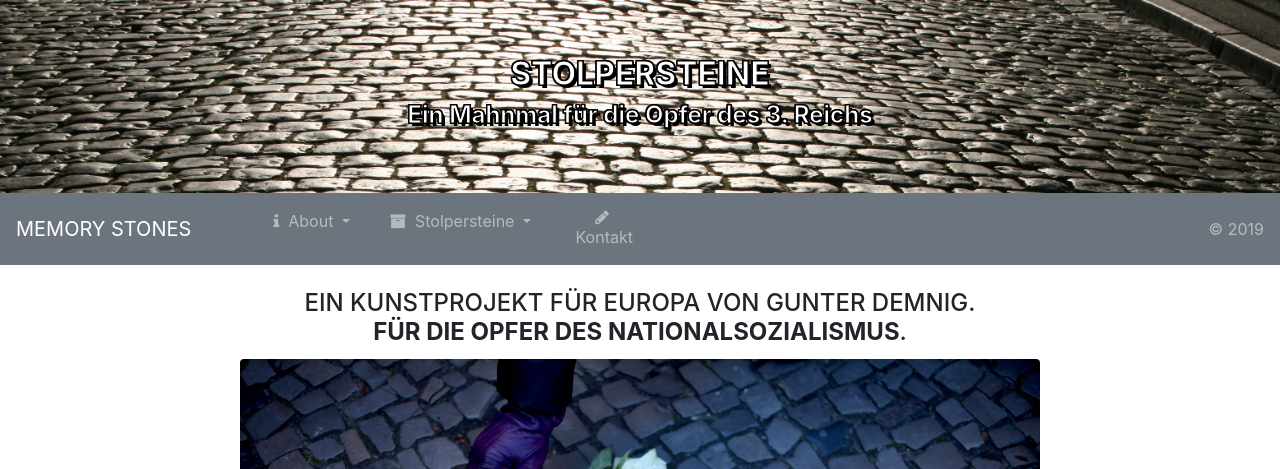
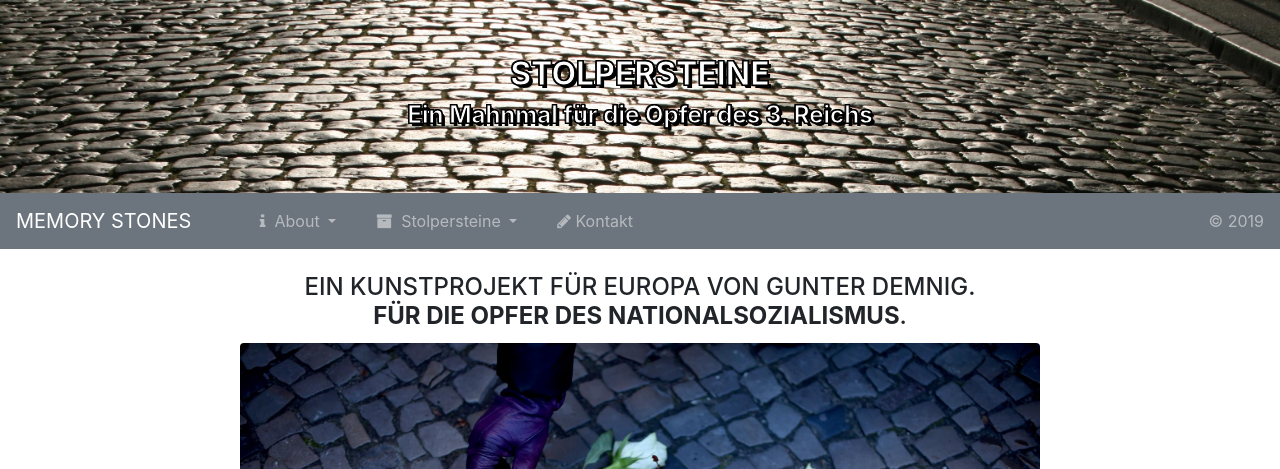
Before and after one commit to LukeBu95/memoryStones, a PHP site: page /index.php in a window 1280 px wide. Shown: the top 469 px of the page. Run offline with PHP 8.4, Linux system fonts and the light colour scheme; some libraries are stand-ins or nearby versions.

Commit message:
icon an richtige position gesetzt

```diff
--- a/web/index.php
+++ b/web/index.php
@@ -97,7 +97,7 @@ if (isset($_GET['link']) && !empty($_GET['link'])) {
                     </li>
                 </ul>
             </li>
-            <li class="nav-item mr-4"><a class="nav-link" href="?link=contact"><i class="fa fa-pencil" aria-hidden="true"></i>&nbsp;Kontakt</a></li>
+            <li class="nav-item mr-4"><a class="nav-link" href="?link=contact"><i class="fa fa-pencil" style="display:inline;" aria-hidden="true"></i>&nbsp;Kontakt</a></li>
         </ul>
         <span class="navbar-text">&copy; 2019</span>
     </div>
```
